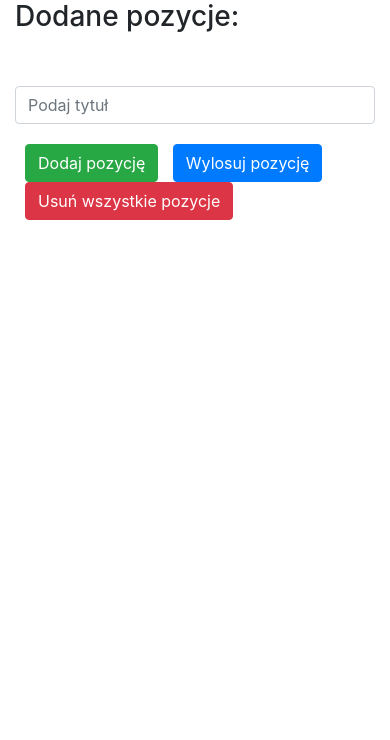
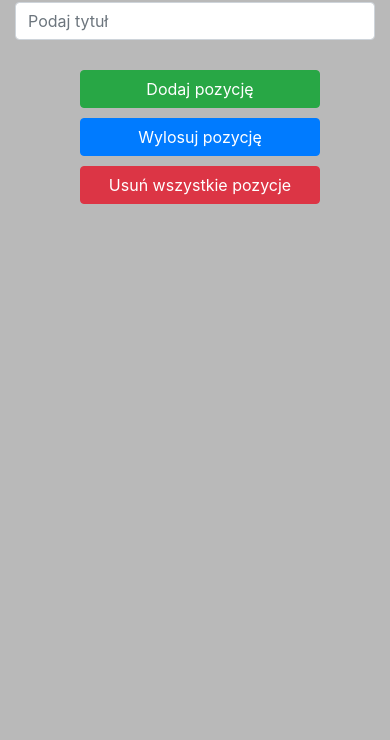
Before and after one commit to mkropidlowski/bookgenerator, a plain HTML site: page index.html in a window 390 px wide. Shown: the part 104-844 px from the top of the page. Drawn offline with nearby package versions, Linux system fonts and the light colour scheme.

Commit message:
new style

```diff
--- a/index.html
+++ b/index.html
@@ -10,9 +10,9 @@
 <body>
     <div class="container">
 
-    <h1>BOOK GENERATOR</h1>
 
-    <h3>Dodane pozycje:</h3>
+    <h3 class="headerText">Dodane pozycje:</h3>
+
          <span class="allBook"></span>
     </br>
 
--- a/style.css
+++ b/style.css
@@ -1,5 +1,6 @@
 body, html
 {
+    background-color:rgb(185, 185, 185);
     margin: 0;
     padding: 0;
 }
@@ -7,6 +8,10 @@ body, html
 .btn-container {
     margin-top: 20px;
 
+}
+
+.headerText {
+    margin-top: 20px;
 }
 
 
@@ -20,9 +25,32 @@ body, html
 
 .bookListStyle {
     list-style-type: none;
+    font-size: 25px;
+
 }
 
 .generateText {
   margin-top: 15px;
   list-style-type: none;
+  font-size:25px;
+  font-weight: bold;
 }
+
+@media only screen and (max-width: 420px) {
+
+    body {
+        background-color:rgb(185, 185, 185);
+    }
+   .btn-container {
+
+       display: flex;
+       width: 250px;
+       margin: 20px auto;
+       justify-content: center;
+       flex-direction: column;
+   }
+
+   .addBook, .generatePosition, .clearArray {
+    margin-top: 10px;
+}
+  }
```
